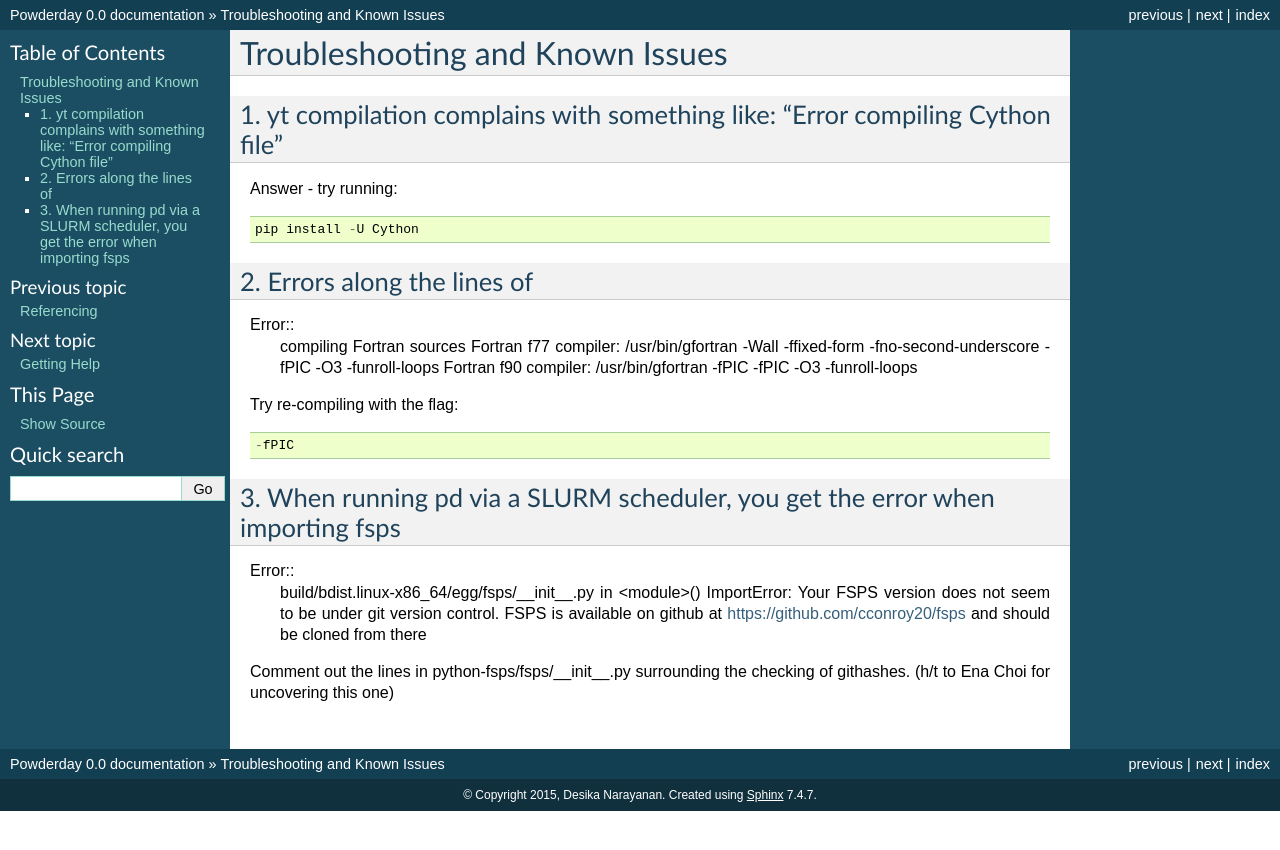
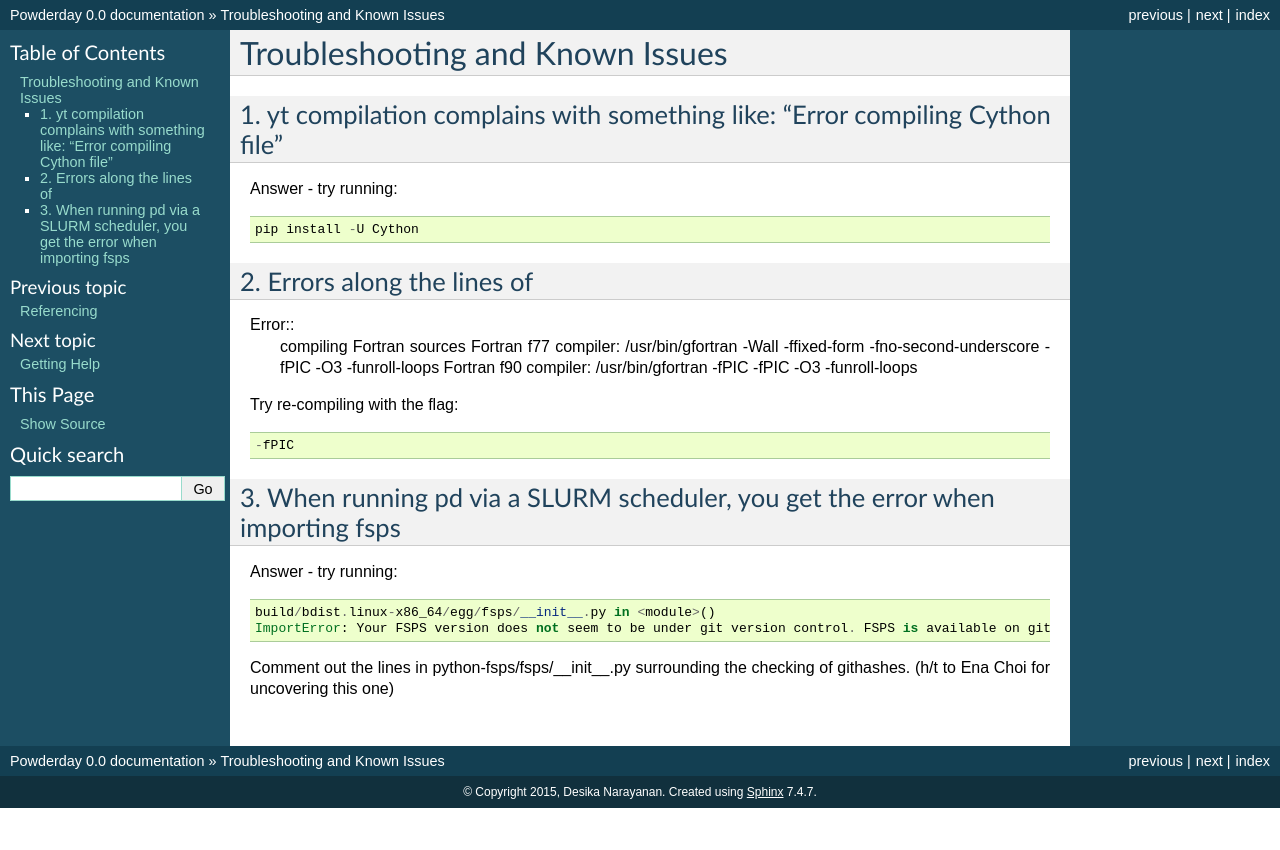
Before and after one commit to dnarayanan/powderday, a Sphinx documentation site: the page built from docs/troubleshooting.rst, in a window 1280 px wide. Shown: the top 850 px of the page. Built offline with Sphinx 7.4.7, drawn with Linux system fonts in a browser that asks for light colours.

Commit message:
more trouble shooting docs update

```diff
--- a/docs/troubleshooting.rst
+++ b/docs/troubleshooting.rst
@@ -21,7 +21,8 @@ Try re-compiling with the flag::
 
 3. When running pd via a SLURM scheduler, you get the error when importing fsps
 --------------
-Error::
+Answer - try running::
+
    build/bdist.linux-x86_64/egg/fsps/__init__.py in <module>()
    ImportError: Your FSPS version does not seem to be under git version control. FSPS is available on github at https://github.com/cconroy20/fsps and should be cloned from there
 
```
